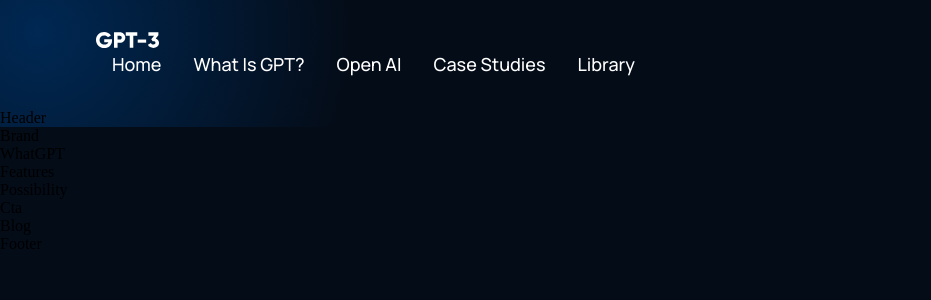
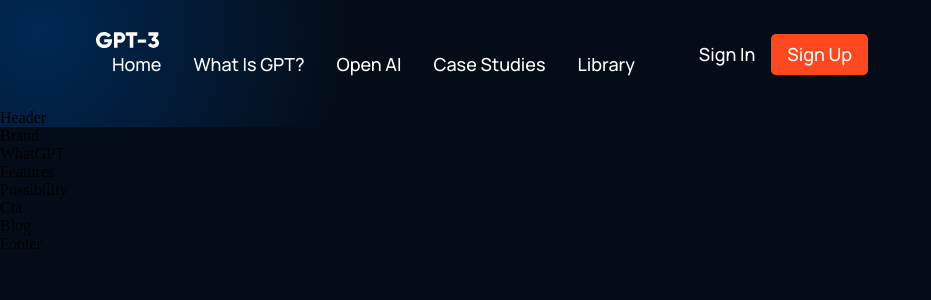
Before and after one commit to mehmethayirli/GPT-UIUX, a React (Create React App) app: page / in a window 1280 px wide. Shown: the top 300 px of the page, without its empty margins (0-931 px from the left). Built offline with nearby package versions, Linux system fonts and the light colour scheme.

Commit message:
sign in sign up

```diff
--- a/src/components/navbar/Navbar.jsx
+++ b/src/components/navbar/Navbar.jsx
@@ -27,6 +27,10 @@
             </p>
           </div>
         </div>
+        <div className="gpt__navbar-sign">
+          <p>Sign In</p>
+          <button type="button">Sign Up</button>
+        </div>
       </div>
     </div>
   );
--- a/src/components/navbar/navbar.css
+++ b/src/components/navbar/navbar.css
@@ -27,19 +27,34 @@
 
 .gpt__navbar-sign {
   display: flex;
+  align-items: center;
   justify-content: flex-end;
-  align-items: center;
 }
 
 .gpt__navbar-links_container p,
 .gpt__navbar-sign p,
 .gpt__navbar-menu_container p {
-  color: white;
+  color: #ffffff;
   font-family: var(--font-family);
   font-weight: 500;
   font-size: 18px;
   line-height: 25px;
+  margin: 0 1rem;
   text-transform: capitalize;
-  margin: 0 1rem;
   cursor: pointer;
 }
+
+.gpt__navbar-sign button,
+.gpt__navbar-menu_container button {
+  padding: 0.5rem 1rem;
+  border-radius: 5px;
+  font-size: 18px;
+  font-weight: 500;
+  line-height: 25px;
+  font-family: var(--font-family);
+  color: #ffffff;
+  background: #ff4820;
+  border: 0;
+  outline: none;
+  cursor: pointer;
+}
```
